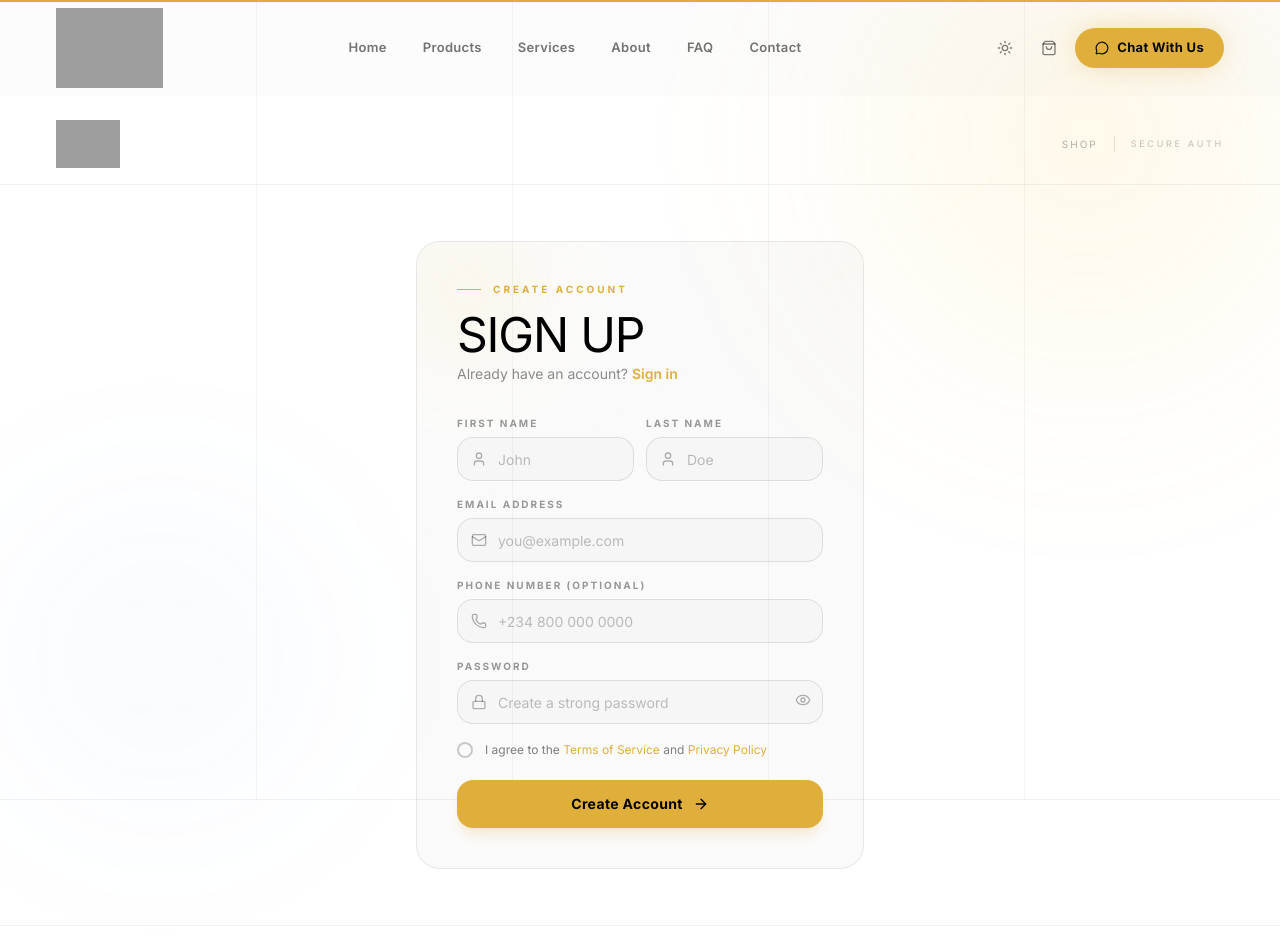
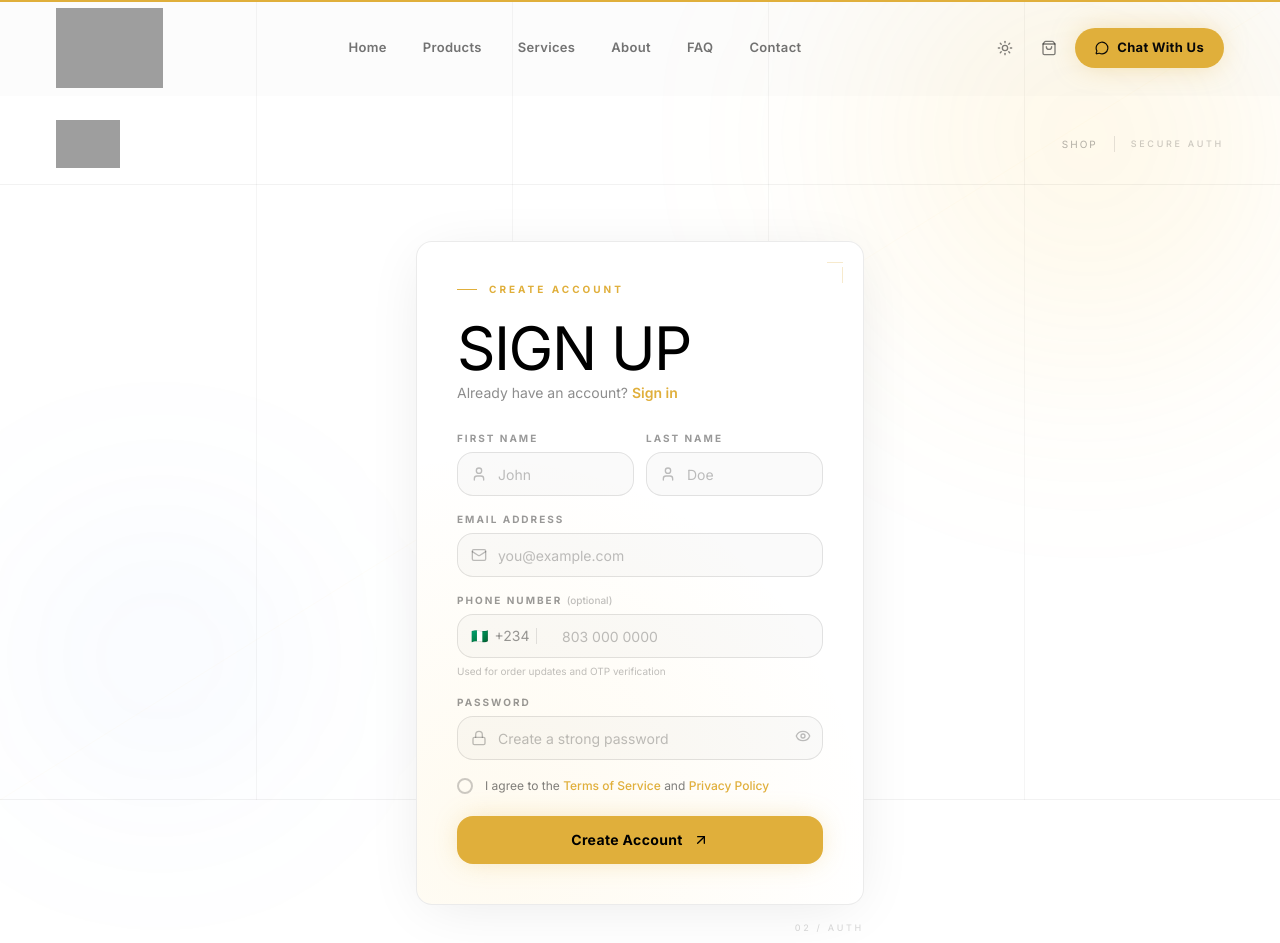
Before and after one commit to vikkymediatechnologies/provic-tech, a Next.js app: page /signup in a window 1280 px wide. Shown: the top 943 px of the page. Built offline with nearby package versions, Linux system fonts and the light colour scheme; grey boxes are pictures that could not be loaded.

Commit message:
signup page

```diff
--- a/app/(auth)/signup/page.tsx
+++ b/app/(auth)/signup/page.tsx
@@ -3,12 +3,17 @@
 import { useState } from 'react'
 import Link from 'next/link'
 import { motion, AnimatePresence } from 'framer-motion'
-import { Eye, EyeOff, Mail, Lock, User, Phone, ArrowRight, AlertCircle, Check } from 'lucide-react'
+import {
+  Eye, EyeOff, Mail, Lock, User, Phone,
+  ArrowUpRight, AlertCircle, Check,
+} from 'lucide-react'
 import { useAuth } from '@/components/auth/auth-context'
 
 // ─── Reusable field ───────────────────────────────────────────────────────────
 function Field({
-  label, id, type = 'text', placeholder, value, onChange, error, icon: Icon, rightSlot,
+  label, id, type = 'text', placeholder,
+  value, onChange, error,
+  icon: Icon, rightSlot,
 }: {
   label:       string
   id:          string
@@ -22,23 +27,26 @@ function Field({
 }) {
   return (
     <div className="flex flex-col gap-1.5">
-      <label htmlFor={id} className="text-[10px] tracking-[0.2em] uppercase text-black/40 dark:text-white/40 font-bold">
+      <label htmlFor={id}
+        className="text-[10px] tracking-[0.2em] uppercase text-black/40 dark:text-white/40 font-bold">
         {label}
       </label>
       <div className="relative">
-        <Icon className="absolute left-3.5 top-1/2 -translate-y-1/2 w-4 h-4 text-black/30 dark:text-white/30 pointer-events-none" />
+        <Icon className="absolute left-3.5 top-1/2 -translate-y-1/2 w-4 h-4
+          text-black/25 dark:text-white/25 pointer-events-none" />
         <input
           id={id}
           type={type}
           placeholder={placeholder}
           value={value}
           onChange={(e) => onChange(e.target.value)}
-          className={`w-full h-11 pl-10 pr-${rightSlot ? '11' : '4'} rounded-xl text-sm
+          autoComplete={id}
+          className={`w-full h-11 pl-10 ${rightSlot ? 'pr-11' : 'pr-4'} rounded-xl text-sm
             bg-black/[0.02] dark:bg-white/[0.04]
             border transition-all duration-200
             text-black dark:text-white
             placeholder:text-black/25 dark:placeholder:text-white/25
-            focus:outline-none focus:border-gold/60 focus:bg-gold/[0.02]
+            focus:outline-none focus:border-gold/60 focus:ring-1 focus:ring-gold/20
             ${error ? 'border-red-500/60' : 'border-black/10 dark:border-white/10'}`}
         />
         {rightSlot && (
@@ -50,7 +58,7 @@ function Field({
           <motion.p
             initial={{ opacity: 0, y: -4 }}
             animate={{ opacity: 1, y: 0 }}
-            exit={{ opacity: 0, y: -4 }}
+            exit={{ opacity: 0 }}
             className="flex items-center gap-1.5 text-[11px] text-red-500"
           >
             <AlertCircle className="w-3 h-3 shrink-0" />
@@ -69,22 +77,25 @@ function PasswordStrength({ password }: { password: string }) {
     { label: 'One uppercase letter',  pass: /[A-Z]/.test(password) },
     { label: 'One number',            pass: /\d/.test(password)    },
   ]
-  if (!password) return null
   return (
     <motion.div
       initial={{ opacity: 0, height: 0 }}
       animate={{ opacity: 1, height: 'auto' }}
       exit={{ opacity: 0, height: 0 }}
-      className="flex flex-col gap-1.5 mt-1"
+      className="flex flex-col gap-1.5 mt-2"
     >
       {checks.map((c) => (
         <div key={c.label} className="flex items-center gap-2">
-          <div className={`w-3.5 h-3.5 rounded-full flex items-center justify-center transition-colors duration-300
-            ${c.pass ? 'bg-emerald-500' : 'bg-black/10 dark:bg-white/10'}`}>
+          <div className={`w-3.5 h-3.5 rounded-full flex items-center justify-center
+            transition-all duration-300
+            ${c.pass ? 'bg-emerald-500' : 'bg-black/8 dark:bg-white/8'}`}>
             {c.pass && <Check className="w-2 h-2 text-white" />}
           </div>
           <span className={`text-[11px] transition-colors duration-300
-            ${c.pass ? 'text-emerald-600 dark:text-emerald-400' : 'text-black/35 dark:text-white/35'}`}>
+            ${c.pass
+              ? 'text-emerald-600 dark:text-emerald-400'
+              : 'text-black/30 dark:text-white/30'
+            }`}>
             {c.label}
           </span>
         </div>
@@ -107,25 +118,34 @@ export default function SignupPage() {
   const [errors,    setErrors   ] = useState<Record<string, string>>({})
   const [apiError,  setApiError ] = useState('')
 
-  const validate = () => {
+  // ── Validation ──────────────────────────────────────────────────────────────
+  const validate = (): boolean => {
     const e: Record<string, string> = {}
     if (!firstName.trim())                 e.firstName = 'First name is required'
     if (!lastName.trim())                  e.lastName  = 'Last name is required'
     if (!email)                            e.email     = 'Email is required'
     else if (!/\S+@\S+\.\S+/.test(email)) e.email     = 'Enter a valid email'
     if (!password)                         e.password  = 'Password is required'
-    else if (password.length < 8)          e.password  = 'Password must be at least 8 characters'
+    else if (password.length < 8)          e.password  = 'Minimum 8 characters'
     if (!agreed)                           e.agreed    = 'You must accept the terms'
     setErrors(e)
     return Object.keys(e).length === 0
   }
 
+  // ── Submit ──────────────────────────────────────────────────────────────────
   const handleSubmit = async (e: React.FormEvent) => {
     e.preventDefault()
     setApiError('')
     if (!validate()) return
     try {
-      await signup({ firstName, lastName, email, phone, password })
+      // auth-context signup → redirects to /verify-otp
+      await signup({
+        firstName,
+        lastName,
+        email,
+        phone: phone ? `+234${phone.replace(/^0/, '')}` : '',
+        password,
+      })
     } catch (err: any) {
       setApiError(err.message ?? 'Signup failed. Please try again.')
     }
@@ -136,40 +156,56 @@ export default function SignupPage() {
       initial={{ opacity: 0, y: 24 }}
       animate={{ opacity: 1, y: 0 }}
       transition={{ duration: 0.6, ease: [0.16, 1, 0.3, 1] }}
-      className="w-full max-w-md"
+      className="relative w-full max-w-md"
     >
-      <div className="relative rounded-3xl overflow-hidden
-        bg-black/[0.02] dark:bg-white/[0.03]
+      {/* ── Card ── */}
+      <div className="relative overflow-hidden rounded-2xl
+        bg-white dark:bg-[#111]
         border border-black/8 dark:border-white/8
+        shadow-[0_8px_60px_-12px] shadow-black/10 dark:shadow-black/50
         p-8 sm:p-10">
 
-        <div className="absolute -top-16 -left-16 w-56 h-56 rounded-full pointer-events-none"
-          style={{ background: 'radial-gradient(circle, hsl(43 96% 56% / 0.10) 0%, transparent 70%)', filter: 'blur(40px)' }} />
+        {/* Inner glow */}
+        <div className="absolute inset-0 pointer-events-none"
+          style={{ background: 'radial-gradient(circle at 15% 90%, hsl(43 96% 56% / 0.07) 0%, transparent 55%)' }} />
 
-        {/* Header */}
-        <div className="relative mb-8">
-          <div className="flex items-center gap-3 mb-4">
-            <div className="w-6 h-px bg-gold" />
-            <span className="text-[10px] tracking-[0.3em] uppercase text-gold font-bold">Create Account</span>
+        {/* Corner bracket */}
+        <div className="absolute top-5 right-5 opacity-25 pointer-events-none">
+          <div className="w-4 h-px bg-gold mb-1" />
+          <div className="w-px h-4 bg-gold ml-auto" />
         </div>
-          <div className="overflow-hidden">
+
+        <div className="relative z-10">
+
+          {/* ── Eyebrow ── */}
+          <div className="flex items-center gap-3 mb-6">
+            <div className="w-5 h-px bg-gold" />
+            <span className="text-[10px] tracking-[0.3em] uppercase text-gold font-bold">
+              Create Account
+            </span>
+          </div>
+
+          {/* ── Headline ── */}
+          <div className="overflow-hidden mb-2">
             <motion.h1
-              initial={{ y: '100%' }}
-              animate={{ y: '0%' }}
+              initial={{ y: '110%' }} animate={{ y: '0%' }}
               transition={{ duration: 0.7, delay: 0.1, ease: [0.16, 1, 0.3, 1] }}
-              className="font-bebas text-5xl leading-[0.9] tracking-tight text-black dark:text-white"
+              className="font-bebas text-5xl sm:text-6xl leading-[0.9] tracking-tight
+                text-black dark:text-white"
             >
               SIGN UP
             </motion.h1>
           </div>
-          <p className="mt-2 text-sm text-black/45 dark:text-white/45">
+
+          <p className="text-sm text-black/45 dark:text-white/45 mb-7">
             Already have an account?{' '}
-            <Link href="/login" className="text-gold hover:text-gold/80 font-semibold transition-colors">
+            <Link href="/login"
+              className="text-gold hover:text-yellow-500 font-semibold transition-colors">
               Sign in
             </Link>
           </p>
-        </div>
 
+          {/* ── API Error ── */}
           <AnimatePresence>
             {apiError && (
               <motion.div
@@ -185,24 +221,67 @@ export default function SignupPage() {
             )}
           </AnimatePresence>
 
+          {/* ── Form ── */}
           <form onSubmit={handleSubmit} className="flex flex-col gap-4">
 
             {/* Name row */}
             <div className="grid grid-cols-2 gap-3">
-            <Field label="First Name" id="firstName" placeholder="John"
-              value={firstName} onChange={setFirstName} error={errors.firstName} icon={User} />
-            <Field label="Last Name" id="lastName" placeholder="Doe"
-              value={lastName} onChange={setLastName} error={errors.lastName} icon={User} />
+              <Field
+                label="First Name" id="firstName" placeholder="John"
+                value={firstName} onChange={setFirstName}
+                error={errors.firstName} icon={User}
+              />
+              <Field
+                label="Last Name" id="lastName" placeholder="Doe"
+                value={lastName} onChange={setLastName}
+                error={errors.lastName} icon={User}
+              />
             </div>
 
-          <Field label="Email Address" id="email" type="email" placeholder="you@example.com"
-            value={email} onChange={setEmail} error={errors.email} icon={Mail} />
+            {/* Email */}
+            <Field
+              label="Email Address" id="email" type="email"
+              placeholder="you@example.com"
+              value={email} onChange={setEmail}
+              error={errors.email} icon={Mail}
+            />
 
-          <Field label="Phone Number (optional)" id="phone" type="tel"
-            placeholder="+234 800 000 0000"
-            value={phone} onChange={setPhone} icon={Phone} />
+            {/* Phone — Nigerian prefix treatment */}
+            <div className="flex flex-col gap-1.5">
+              <label htmlFor="phone"
+                className="text-[10px] tracking-[0.2em] uppercase text-black/40 dark:text-white/40 font-bold">
+                Phone Number{' '}
+                <span className="text-black/25 dark:text-white/25 normal-case tracking-normal font-medium">
+                  (optional)
+                </span>
+              </label>
+              <div className="relative">
+                <div className="absolute left-3.5 top-1/2 -translate-y-1/2
+                  flex items-center gap-1.5 pointer-events-none select-none">
+                  <span className="text-sm leading-none">🇳🇬</span>
+                  <span className="text-sm text-black/40 dark:text-white/40">+234</span>
+                  <div className="w-px h-4 bg-black/10 dark:bg-white/10" />
+                </div>
+                <input
+                  id="phone" type="tel"
+                  value={phone} onChange={(e) => setPhone(e.target.value)}
+                  placeholder="803 000 0000"
+                  className="w-full h-11 pl-[6.5rem] pr-4 rounded-xl text-sm
+                    bg-black/[0.02] dark:bg-white/[0.04]
+                    border border-black/10 dark:border-white/10
+                    text-black dark:text-white
+                    placeholder:text-black/25 dark:placeholder:text-white/25
+                    focus:outline-none focus:border-gold/60 focus:ring-1 focus:ring-gold/20
+                    transition-all duration-200"
+                />
+              </div>
+              <p className="text-[10px] text-black/25 dark:text-white/25">
+                Used for order updates and OTP verification
+              </p>
+            </div>
 
-          <div>
+            {/* Password + strength */}
+            <div className="flex flex-col gap-0">
               <Field
                 label="Password" id="password"
                 type={showPass ? 'text' : 'password'}
@@ -211,7 +290,7 @@ export default function SignupPage() {
                 error={errors.password} icon={Lock}
                 rightSlot={
                   <button type="button" onClick={() => setShowPass(!showPass)}
-                  className="text-black/30 dark:text-white/30 hover:text-gold transition-colors">
+                    className="text-black/25 dark:text-white/25 hover:text-gold transition-colors">
                     {showPass ? <EyeOff className="w-4 h-4" /> : <Eye className="w-4 h-4" />}
                   </button>
                 }
@@ -223,31 +302,39 @@ export default function SignupPage() {
 
             {/* Terms */}
             <div className="flex flex-col gap-1">
-            <label className="flex items-start gap-3 cursor-pointer">
+              <label className="flex items-start gap-3 cursor-pointer group">
                 <div
+                  role="checkbox"
+                  aria-checked={agreed}
+                  tabIndex={0}
                   onClick={() => setAgreed(!agreed)}
+                  onKeyDown={(e) => e.key === ' ' && setAgreed(!agreed)}
                   className={`mt-0.5 w-4 h-4 rounded-md border-2 shrink-0 flex items-center justify-center
                     transition-all duration-200 cursor-pointer
                     ${agreed
                       ? 'bg-gold border-gold'
-                    : 'border-black/20 dark:border-white/20 hover:border-gold/60'
+                      : 'border-black/20 dark:border-white/20 group-hover:border-gold/50'
                     }`}
                 >
                   {agreed && <Check className="w-2.5 h-2.5 text-black" />}
                 </div>
                 <span className="text-xs text-black/50 dark:text-white/50 leading-relaxed">
                   I agree to the{' '}
-                <Link href="/terms" className="text-gold hover:underline">Terms of Service</Link>
+                  <Link href="/terms"
+                    className="text-gold hover:text-yellow-500 transition-colors font-medium">
+                    Terms of Service
+                  </Link>
                   {' '}and{' '}
-                <Link href="/privacy" className="text-gold hover:underline">Privacy Policy</Link>
+                  <Link href="/privacy"
+                    className="text-gold hover:text-yellow-500 transition-colors font-medium">
+                    Privacy Policy
+                  </Link>
                 </span>
               </label>
               <AnimatePresence>
                 {errors.agreed && (
                   <motion.p
-                  initial={{ opacity: 0, y: -4 }}
-                  animate={{ opacity: 1, y: 0 }}
-                  exit={{ opacity: 0, y: -4 }}
+                    initial={{ opacity: 0, y: -4 }} animate={{ opacity: 1, y: 0 }} exit={{ opacity: 0 }}
                     className="flex items-center gap-1.5 text-[11px] text-red-500 ml-7"
                   >
                     <AlertCircle className="w-3 h-3 shrink-0" />
@@ -257,15 +344,18 @@ export default function SignupPage() {
               </AnimatePresence>
             </div>
 
+            {/* Submit */}
             <motion.button
               type="submit"
               disabled={isLoading}
               whileHover={{ scale: isLoading ? 1 : 1.02 }}
               whileTap={{ scale: isLoading ? 1 : 0.98 }}
-            className="mt-1 group w-full flex items-center justify-center gap-2.5 h-12 rounded-xl
-              bg-gold text-black text-sm font-bold tracking-wide
-              hover:bg-gold/90 disabled:opacity-60 disabled:cursor-not-allowed
-              transition-all duration-300 shadow-lg shadow-gold/20"
+              className="group mt-1 w-full flex items-center justify-center gap-2.5 h-12 rounded-xl
+                bg-gold hover:bg-yellow-400 text-black text-sm font-bold tracking-wide
+                disabled:opacity-60 disabled:cursor-not-allowed
+                transition-all duration-300
+                shadow-[0_0_28px_-6px] shadow-gold/40
+                hover:shadow-[0_0_40px_-4px] hover:shadow-gold/60"
             >
               {isLoading ? (
                 <>
@@ -278,12 +368,20 @@ export default function SignupPage() {
               ) : (
                 <>
                   Create Account
-                <ArrowRight className="w-4 h-4 transition-transform duration-300 group-hover:translate-x-1" />
+                  <ArrowUpRight className="w-4 h-4 transition-transform duration-300
+                    group-hover:translate-x-0.5 group-hover:-translate-y-0.5" />
                 </>
               )}
             </motion.button>
           </form>
         </div>
+      </div>
+
+      {/* Editorial index */}
+      <p className="mt-4 text-right text-[9px] tracking-[0.3em] uppercase
+        text-black/15 dark:text-white/15 font-medium">
+        02 / Auth
+      </p>
     </motion.div>
   )
 }
```
Lines whose indentation alone changed are shown as unchanged.
